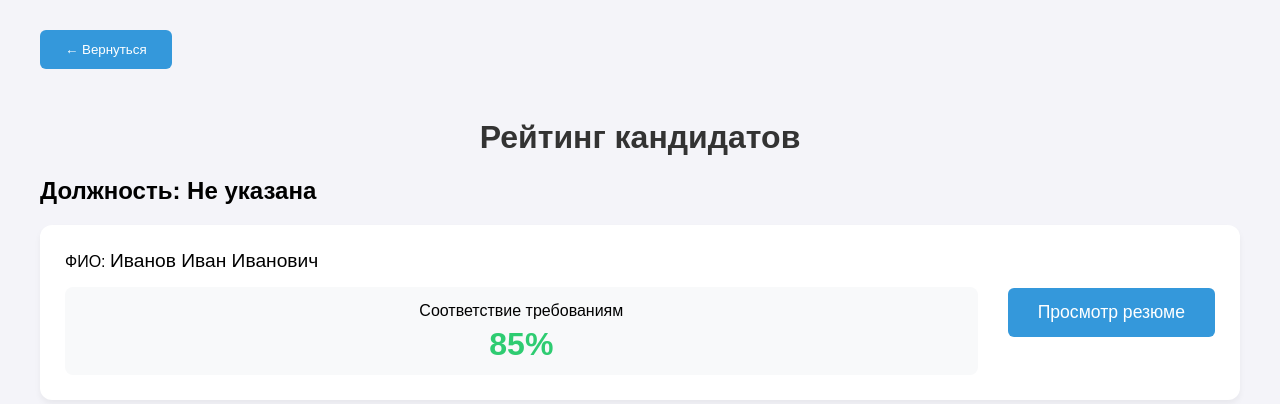
After one commit to varyamiii/ATS, a FastAPI app: template templates/ranking.html in a window 1280 px wide. The commit adds this page. Shown: the top 404 px of the page. Run offline with FastAPI, Linux system fonts and the light colour scheme; the template is opened without the code that fills it, so the values that code supplies are empty.

```diff
--- /dev/null
+++ b/static/css/ranking.css
@@ -0,0 +1,70 @@
+/* ranking.css */
+.ranking-container {
+    max-width: 1200px;
+    margin: 30px auto;
+    padding: 0 20px;
+}
+
+.candidate-card {
+    background: #ffffff;
+    border-radius: 12px;
+    padding: 25px;
+    margin-bottom: 20px;
+    box-shadow: 0 4px 6px rgba(0, 0, 0, 0.05);
+    display: flex;
+    justify-content: space-between;
+    align-items: center;
+    gap: 30px;
+}
+
+.candidate-info {
+    flex-grow: 1;
+    min-width: 300px;
+}
+
+.compliance-wrapper {
+    background: #f8f9fa;
+    border-radius: 8px;
+    padding: 15px 20px;
+    text-align: center;
+}
+
+.compliance-percent {
+    font-size: 32px;
+    color: #2ecc71;
+    font-weight: 700;
+    line-height: 1;
+}
+
+.back-button {
+    display: inline-flex;
+    align-items: center;
+    gap: 8px;
+    padding: 12px 25px;
+    margin-bottom: 30px;
+    background: #3498db;
+    color: white;
+    border: none;
+    border-radius: 6px;
+    cursor: pointer;
+    transition: all 0.2s;
+}
+
+.meta-value {
+    font-size: 1.2em;
+}
+
+.view-resume {
+    font-size: 1.1em;
+    padding: 14px 30px;
+    background: #3498db;
+    color: white !important;
+    border-radius: 6px;
+    text-decoration: none;
+    transition: all 0.2s;
+}
+
+.view-resume:hover {
+    transform: translateY(-2px);
+    box-shadow: 0 3px 8px rgba(52, 152, 219, 0.3);
+}
--- /dev/null
+++ b/templates/ranking.html
@@ -0,0 +1,50 @@
+<!DOCTYPE html>
+<html lang="ru">
+<head>
+    <meta charset="UTF-8">
+    <title>Рейтинг кандидатов</title>
+    <link rel="stylesheet" href="/static/css/style.css">
+    <link rel="stylesheet" href="/static/css/ranking.css">
+</head>
+<body>
+    <div class="ranking-container">
+        <button onclick="window.history.back()" class="back-button">
+            ← Вернуться
+        </button>
+
+        <h1>Рейтинг кандидатов</h1>
+
+        <h2>Должность: <span id="position-title"></span></h2>
+
+        <div class="candidate-card">
+            <div class="candidate-info">
+                <div class="meta-row" style="margin-bottom: 15px;">
+                    <span class="meta-label">ФИО:</span>
+                    <span class="meta-value">Иванов Иван Иванович</span>
+                </div>
+
+                <div class="compliance-wrapper">
+                    <div class="meta-label" style="margin-bottom: 8px;">
+                        Соответствие требованиям
+                    </div>
+                    <div class="compliance-percent">
+                        85%
+                    </div>
+                </div>
+            </div>
+
+            <a href="#" class="view-resume">
+                Просмотр резюме
+            </a>
+        </div>
+    </div>
+
+    <script>
+        document.addEventListener('DOMContentLoaded', () => {
+            const urlParams = new URLSearchParams(window.location.search);
+            const position = urlParams.get('position') || 'Не указана';
+            document.getElementById('position-title').textContent = position;
+        });
+    </script>
+</body>
+</html>
```
Also changed, not shown: app/routes.py (+10 -0 lines), templates/base.html (+14 -0 lines).
